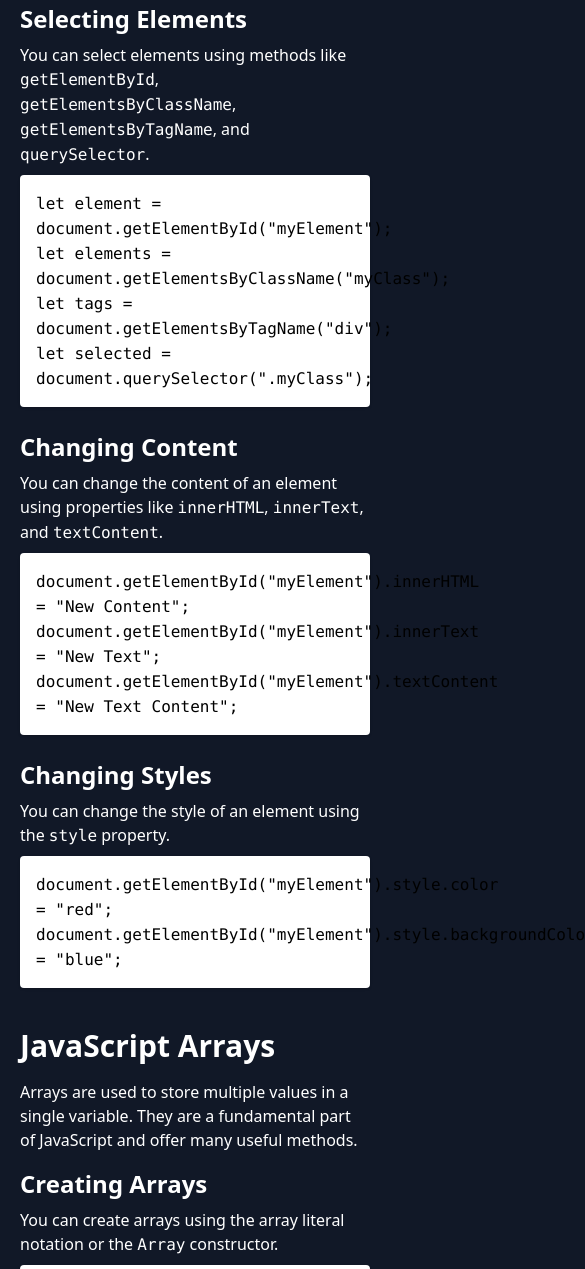
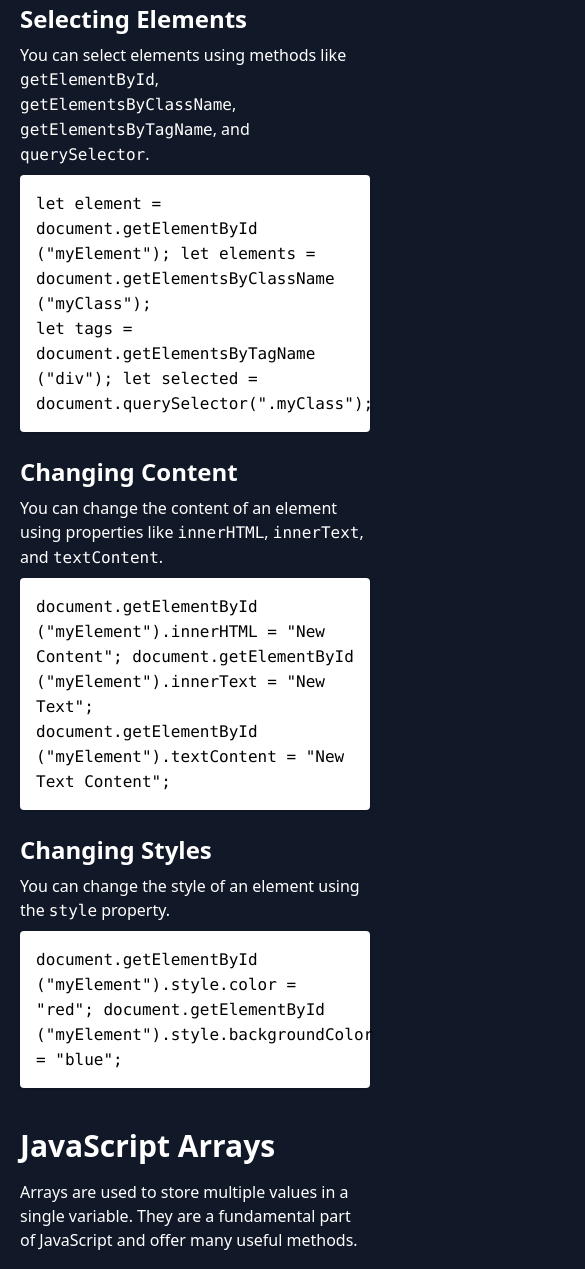
Before and after one commit to juned072/learn-coding, a website: page pages/javascriptPage.html in a window 390 px wide. Shown: the part 2847-4116 px from the top of the page, 585 px wide, since content can reach past the window. Drawn offline with nearby package versions, Linux system fonts and the light colour scheme.

Commit message:
Changes some breakpoint

```diff
--- a/pages/javascriptPage.html
+++ b/pages/javascriptPage.html
@@ -238,10 +238,11 @@
           </p>
           <div class="bg-white p-4 rounded shadow text-black">
             <code>
-              let element = document.getElementById("myElement");<br />
-              let elements = document.getElementsByClassName("myClass");<br />
-              let tags = document.getElementsByTagName("div");<br />
-              let selected = document.querySelector(".myClass");
+              let element = document.getElementById<br />("myElement"); let
+              elements = document.getElementsByClassName<br />("myClass");
+              <br />
+              let tags = document.getElementsByTagName<br />("div"); let
+              selected = document.querySelector(".myClass");
             </code>
           </div>
         </div>
@@ -255,9 +256,10 @@
           </p>
           <div class="bg-white p-4 rounded shadow text-black">
             <code>
-              document.getElementById("myElement").innerHTML = "New Content";<br />
-              document.getElementById("myElement").innerText = "New Text";<br />
-              document.getElementById("myElement").textContent = "New Text
+              document.getElementById<br />("myElement").innerHTML = "New
+              Content"; document.getElementById<br />("myElement").innerText =
+              "New Text";<br />
+              document.getElementById<br />("myElement").textContent = "New Text
               Content";
             </code>
           </div>
@@ -271,8 +273,8 @@
           </p>
           <div class="bg-white p-4 rounded shadow text-black">
             <code>
-              document.getElementById("myElement").style.color = "red";<br />
-              document.getElementById("myElement").style.backgroundColor =
+              document.getElementById<br />("myElement").style.color = "red";
+              document.getElementById<br />("myElement").style.backgroundColor =
               "blue";
             </code>
           </div>
@@ -424,7 +426,6 @@
         </div>
       </section>
     </div>
-
     <a href="#" class="fixed bottom-4 right-4">
       <div
         class="px-4 py-2 bg-gray-800 text-white rounded-md hover:bg-gray-700 transition duration-300"
```
